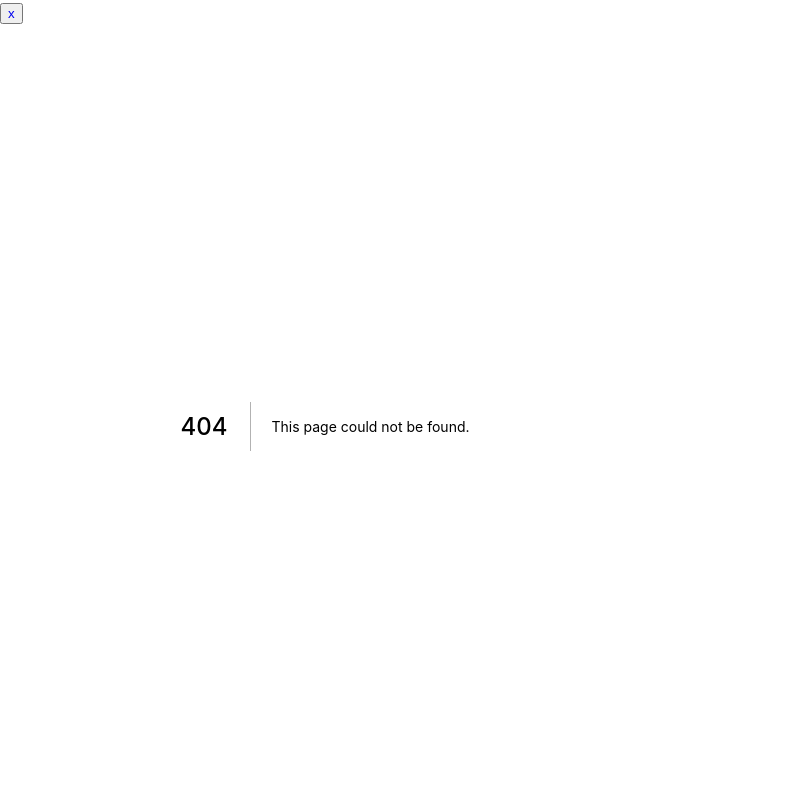
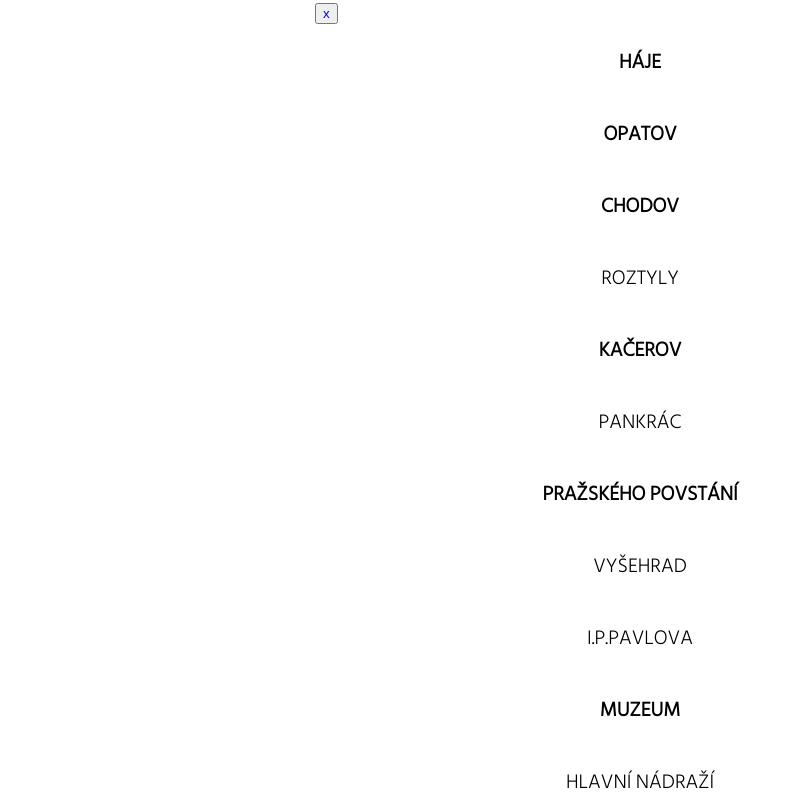
Before and after one commit to hrafil/UMetra_next.js, a Next.js app: page /line-c in a window 1280 px wide. Before the commit this address had no page. Shown: the top 800 px of the page, without its empty margins (0-802 px from the left). Built offline with nearby package versions, Linux system fonts and the light colour scheme.

Commit message:
stationC.js a line-c.js created.

```diff
--- /dev/null
+++ b/lib/stationC.js
@@ -0,0 +1,6 @@
+import fs from 'fs';
+
+export const getStationC = () => {
+  const stationC = fs.readFileSync('data/listC.json', 'utf8');
+  return JSON.parse(stationC);
+};
--- /dev/null
+++ b/pages/line-c.js
@@ -0,0 +1,30 @@
+import { getStationC } from '../lib/stationC';
+import CreateLine from '../components/CreateLine';
+import { useEffect } from 'react';
+
+const LineC = ({ lines }) => {
+  useEffect(() => window.scrollTo(0, 1570), []);
+
+  return (
+    <main>
+      <CreateLine
+        key={lines.station}
+        lines={lines}
+        color="circle_red"
+        colorEmpty="circle_empty_red"
+        letter="c"
+      />
+    </main>
+  );
+};
+
+export const getStaticProps = () => {
+  const stationCList = getStationC();
+  return {
+    props: {
+      lines: stationCList,
+    },
+  };
+};
+
+export default LineC;
```
